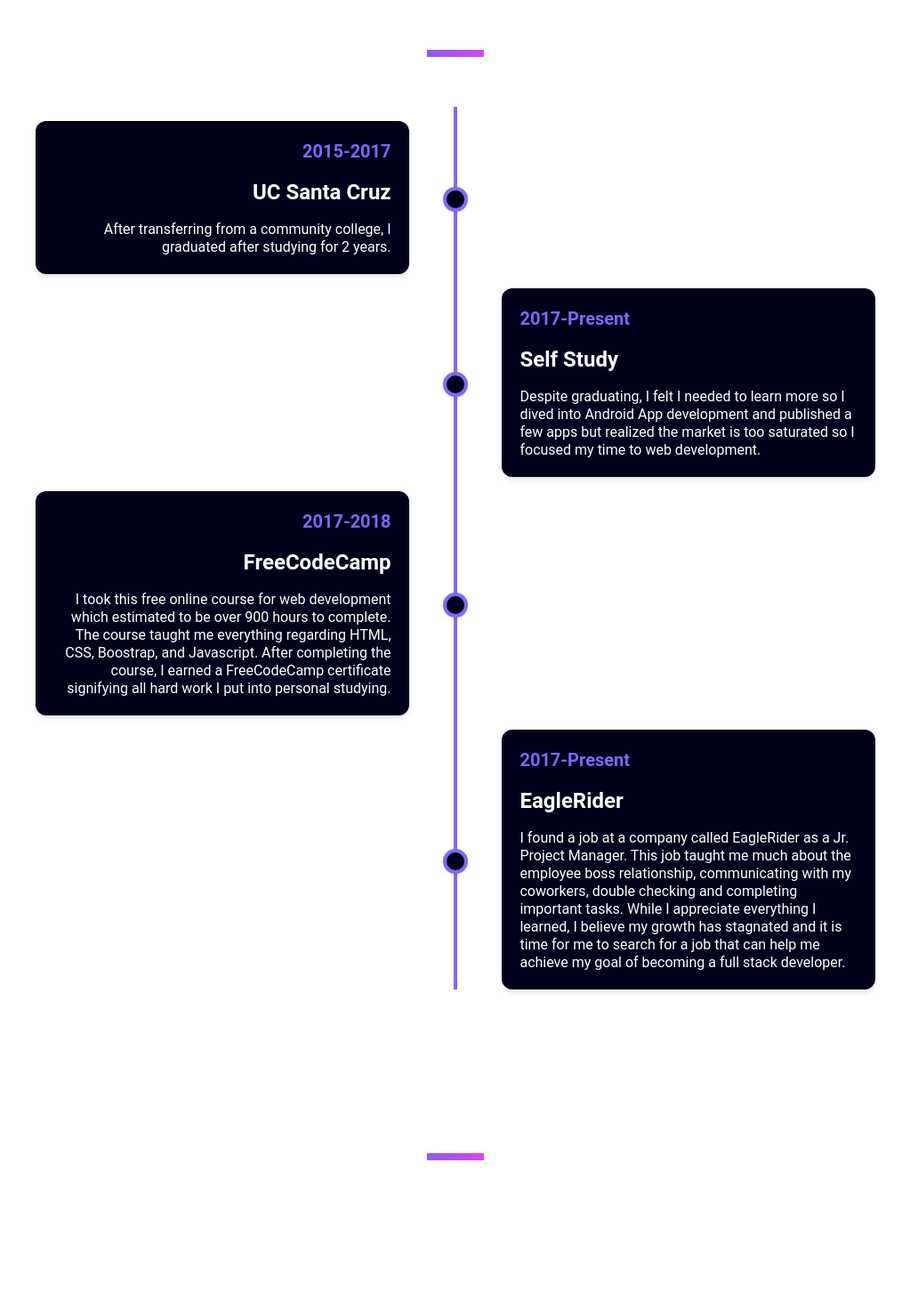
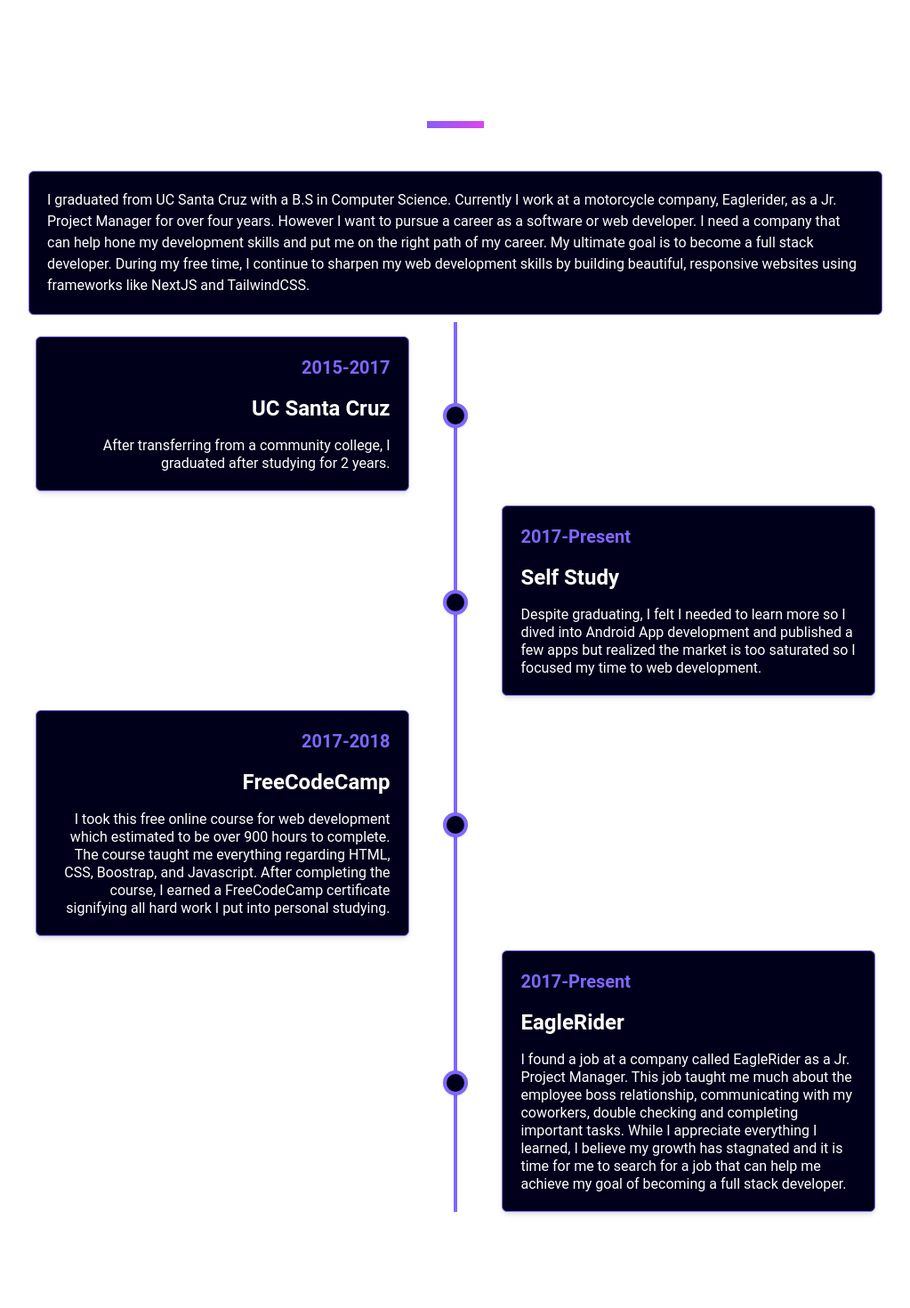
Before and after one commit to lee44/website-portfolio, a Next.js app: page / in a window 1280 px wide. Shown: the part 920-2390 px from the top of the page at 89% size, without its empty margins (128-1151 px from the left). Built offline with nearby package versions, Linux system fonts and the light colour scheme.

Commit message:
Added a card component and implemented wherever needed

```diff
--- /dev/null
+++ b/components/aboutme/aboutme.js
@@ -0,0 +1,21 @@
+import React from 'react'
+import Card from '../card/card'
+import SubTitle from '../title/subTitle'
+import Timeline from './timeline'
+
+const AboutMe = () => {
+  return (
+    <>
+      <SubTitle subtitle={'About Me/Goals'} />
+      <Card classes={''}>
+        I graduated from UC Santa Cruz with a B.S in Computer Science. Currently I work at a motorcycle company, Eaglerider, as a Jr. Project Manager
+        for over four years. However I want to pursue a career as a software or web developer. I need a company that can help hone my development
+        skills and put me on the right path of my career. My ultimate goal is to become a full stack developer. During my free time, I continue to
+        sharpen my web development skills by building beautiful, responsive websites using frameworks like NextJS and TailwindCSS.
+      </Card>
+      <Timeline />
+    </>
+  )
+}
+
+export default AboutMe
--- a/components/timeline/timeline.js
+++ b/components/aboutme/timeline.js
@@ -1,4 +1,5 @@
 import React from 'react'
+import Card from '../card/card'
 import SubTitle from '../title/subTitle'
 import { events } from './data'
 import Dot from './dot'
@@ -6,18 +7,16 @@
 const Timeline = () => {
   return (
     <>
-      <SubTitle subtitle={'About Me/Goals'} />
-
       <div className='flex flex-col md:grid grid-cols-9 mx-auto p-2'>
         {events.map((value, index) => {
           if (index % 2 === 0) {
             return (
               <div key={index} className='flex flex-row-reverse md:contents'>
-                <div className='bg-primary-bg col-start-1 col-end-5 p-5 rounded-xl ml-auto sm:my-4 shadow-md'>
+                <Card classes={'col-start-1 col-end-5 ml-auto sm:my-4 shadow-md'}>
                   <h5 className='font-semibold text-right my-0 text-primary'>{value.period}</h5>
                   <h4 className='font-semibold text-right'>{value.title}</h4>
                   <p className='leading-tight text-right my-0'>{value.description}</p>
-                </div>
+                </Card>
                 <Dot />
               </div>
             )
@@ -25,11 +24,11 @@
             return (
               <div key={index} className='flex md:contents'>
                 <Dot />
-                <div className='bg-primary-bg col-start-6 col-end-10 p-5 rounded-xl mr-auto shadow-md'>
+                <Card classes={'col-start-6 col-end-10 mr-auto shadow-md'}>
                   <h5 className='font-semibold text-left my-0 text-primary'>{value.period}</h5>
                   <h4 className='font-semibold text-left'>{value.title}</h4>
                   <p className='leading-tight text-left my-0'>{value.description}</p>
-                </div>
+                </Card>
               </div>
             )
           }
--- /dev/null
+++ b/components/card/card.js
@@ -0,0 +1,7 @@
+import React from 'react'
+
+const Card = ({ children, classes }) => {
+  return <div className={`${classes} bg-primary-bg rounded-md p-5 border-[1px] border-primary`}>{children}</div>
+}
+
+export default Card
--- a/components/contact/Message.js
+++ b/components/contact/Message.js
@@ -1,9 +1,10 @@
 import React from 'react'
+import Card from '../card/card'
 
 const Message = () => {
   return (
     <>
-      <div className='max-w-lg md:justify-self-end p-5 bg-primary-bg rounded-md flex flex-col'>
+      <Card classes={'flex flex-col max-w-lg md:justify-self-end'}>
         <h3 className='text-primary my-0'>Send Me A Message</h3>
         <hr />
         <form className='w-full'>
@@ -11,7 +12,7 @@
           <input className='w-full p-2 my-3 bg-white rounded-md' placeholder='Email' type='email' />
           <textarea className='w-full p-2 bg-white rounded-md' placeholder='Message' cols={5} rows={5} />
         </form>
-      </div>
+      </Card>
     </>
   )
 }
--- a/components/contact/Social.js
+++ b/components/contact/Social.js
@@ -1,15 +1,16 @@
 import React from 'react'
 import { FaFacebookSquare, FaTwitterSquare, FaLinkedin, FaGithubSquare } from 'react-icons/fa'
+import Card from '../card/card'
 import SocialBar from '../social/socialBar'
 
 const Social = () => {
   return (
     <>
-      <div className='max-w-lg md:justify-self-start p-5 bg-primary-bg rounded-md flex flex-col'>
+      <Card classes={'flex flex-col max-w-lg md:justify-self-start'}>
         <h3 className='text-primary my-0'>Say Hello Here</h3>
         <hr />
         <SocialBar direction={'vertical'} showLinks={true} />
-      </div>
+      </Card>
     </>
   )
 }
--- a/components/portfolio/Project.js
+++ b/components/portfolio/Project.js
@@ -1,11 +1,12 @@
 import React from 'react'
 import Image from 'next/image'
 import { FaGithubSquare, FaBroadcastTower } from 'react-icons/fa'
+import Card from '../card/card'
 
 const Project = ({ img, title, description, languages, github_url, production_url }) => {
   return (
     <li className='max-w-lg'>
-      <div className='flex flex-col h-full rounded-md p-5 bg-primary-bg'>
+      <Card classes={'flex flex-col h-full'}>
         <div className='relative w-full h-56'>
           <Image className='rounded-md' src={img} alt={description} fill />
         </div>
@@ -36,7 +37,7 @@
             </div>
           </a>
         </div>
-      </div>
+      </Card>
     </li>
   )
 }
--- a/components/skills/SkillIcon.js
+++ b/components/skills/SkillIcon.js
@@ -26,7 +26,7 @@
     <>
       <li className='flex justify-center items-center flex-col'>
         {icons[name]}
-        <p>{name}</p>
+        <p className='mb-0'>{name}</p>
       </li>
     </>
   )
--- a/components/skills/Skills.js
+++ b/components/skills/Skills.js
@@ -1,4 +1,5 @@
 import React from 'react'
+import Card from '../card/card'
 import SubTitle from '../title/subTitle'
 import SkillIcon from './skillIcon'
 
@@ -6,6 +7,7 @@
   return (
     <>
       <SubTitle subtitle={'Skills'} />
+      <Card classes={''}>
         <ul className='grid xl:grid-cols-6 lg:grid-cols-4 md:grid-cols-3 grid-cols-2 gap-4'>
           <SkillIcon name={'HTML5'} color={''} />
           <SkillIcon name={'CSS'} color={''} />
@@ -22,6 +24,7 @@
           <SkillIcon name={'Git'} color={''} />
           <SkillIcon name={'ReactJS'} color={''} />
         </ul>
+      </Card>
     </>
   )
 }
--- a/pages/index.js
+++ b/pages/index.js
@@ -6,7 +6,7 @@
 import Portfolio from '../components/portfolio/portfolio'
 import Title from '../components/title/title'
 import Contact from '../components/contact/contact'
-import Timeline from '../components/timeline/timeline'
+import AboutMe from '../components/aboutme/aboutme'
 
 export default function Home() {
   const [menu, setMenu] = useState(false)
@@ -53,7 +53,7 @@
           <SocialBar direction={'horizontal'} showLinks={false} />
         </section>
         <section className='scroll-mt-20' ref={aboutRef}>
-          <Timeline />
+          <AboutMe />
         </section>
         <section className='scroll-mt-20' ref={skillsRef}>
           <Skills />
--- a/styles/globals.css
+++ b/styles/globals.css
@@ -65,7 +65,7 @@
 
 section {
   min-height: 100vh;
-  margin: 5rem 0;
+  margin: 10rem 0;
 }
 
 section:first-child {
```
Also changed, not shown: components/aboutme/data.js (renamed from components/timeline/data.js), components/aboutme/dot.js (renamed from components/timeline/dot.js). Lines whose indentation alone changed are shown as unchanged.
